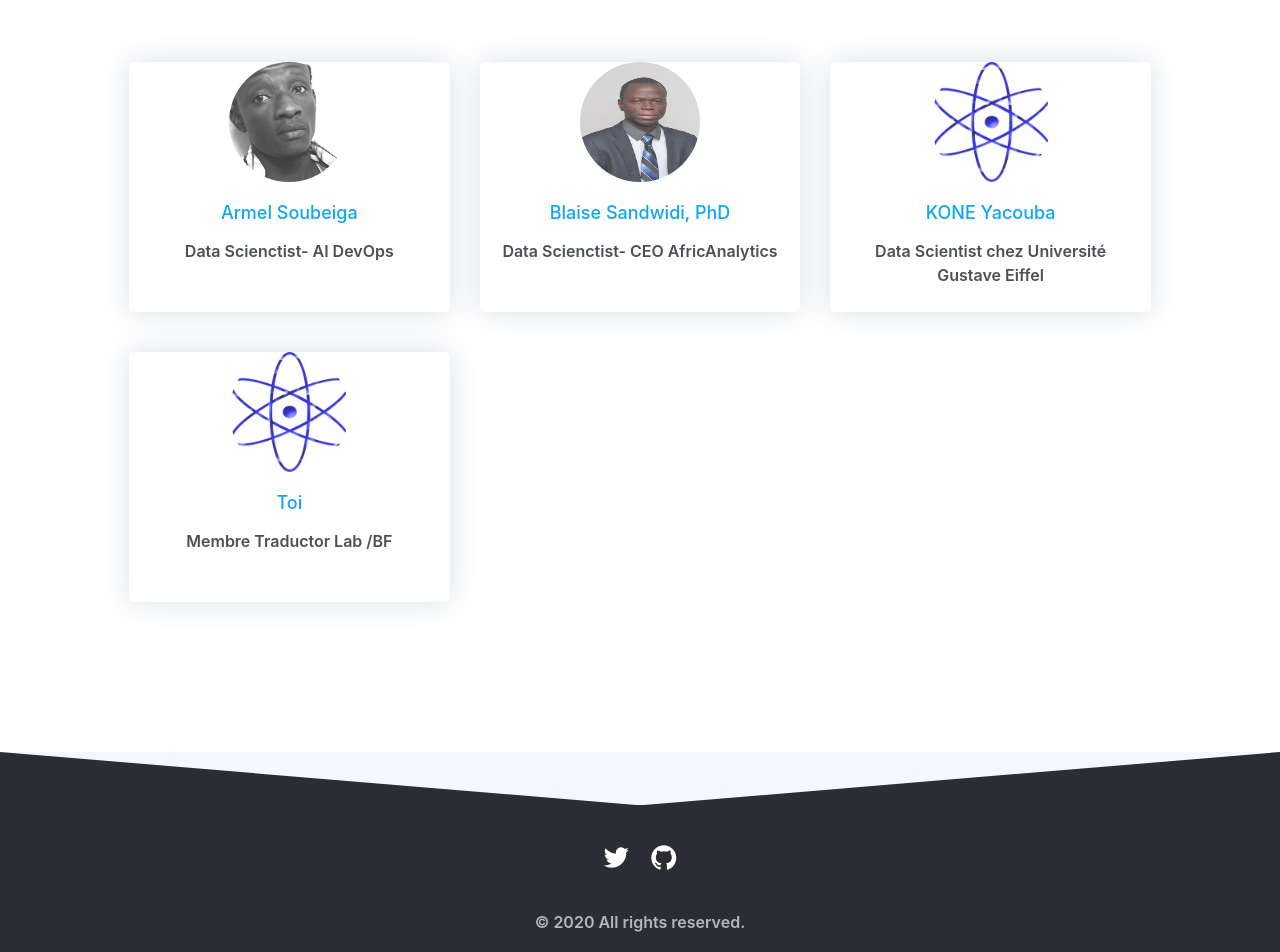
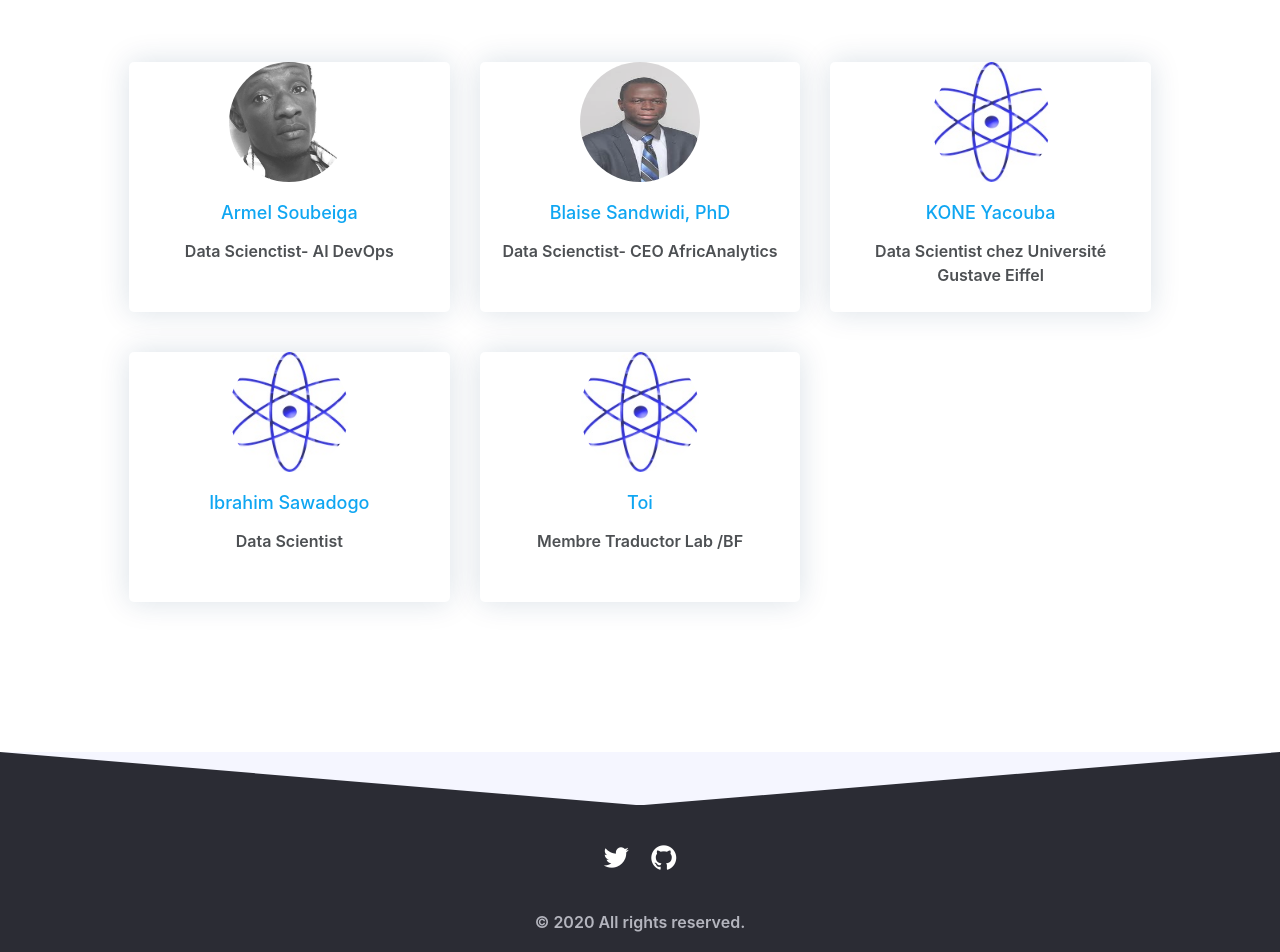
Before and after one commit to traductorlab-bf/traductorlab-bf.github.io, a Jekyll site: the page built from community.html, in a window 1280 px wide and 1343 px high. Shown: the part 370-1322 px from the top of the window. Built offline with Jekyll 4.4.1, drawn with Linux system fonts in a browser that asks for light colours; nearby versions of some CDN libraries; comment, search, counter and statistics services are not loaded.

Commit message:
Update community.html

```diff
--- a/community.html
+++ b/community.html
@@ -107,10 +107,6 @@
             </div>
 <!-------------- /Team member -------------------------->
 <!-------------- Team member -------------------------->
-
-
-<!-------------- /Team member -------------------------->
-<!-------------- Team member -------------------------->
             <div class="col-xs-12 col-sm-6 col-md-4">
                 <div class="image-flip" >
                     <div class="mainflip flip-0">
@@ -131,6 +127,43 @@
                                     <ul class="list-inline">
                                         <li class="list-inline-item">
                                             <a class="social-icon text-xs-center" target="_blank" href="https://github.com/yacouba-kone">
+                                                <i class="fa fa-github"></i>
+                                            </a>
+                                        </li>
+                                        <li class="list-inline-item">
+                                            <a class="social-icon text-xs-center" target="_blank" href="#">
+                                                <i class="fa  fa-linkedin"></i>
+                                            </a>
+                                        </li>
+                                    </ul>
+                                </div>
+                            </div>
+                        </div>
+                    </div>
+                </div>
+            </div>
+<!-------------- /Team member -------------------------->
+<!-------------- Team member -------------------------->
+            <div class="col-xs-12 col-sm-6 col-md-4">
+                <div class="image-flip" >
+                    <div class="mainflip flip-0">
+                        <div class="frontside">
+                            <div class="card">
+                                <div class="card-body text-center">
+                                    <p><img class=" img-fluid" src="team/4.jpg" alt="card image"></p>
+                                    <h4 class="card-title" style="font-size:18px">Ibrahim Sawadogo</h4>
+                                    <p class="card-text" style="font-size:16px">Data Scientist</p>
+                                </div>
+                            </div>
+                        </div>
+                        <div class="backside">
+                            <div class="card">
+                                <div class="card-body text-center mt-4">
+                                    <h4 class="card-title" style="font-size:18px">Ibrahim Sawadogo </h4>
+					<br/><br/>
+                                    <ul class="list-inline">
+                                        <li class="list-inline-item">
+                                            <a class="social-icon text-xs-center" target="_blank" href="https://github.com/sawibrah">
                                                 <i class="fa fa-github"></i>
                                             </a>
                                         </li>
```
